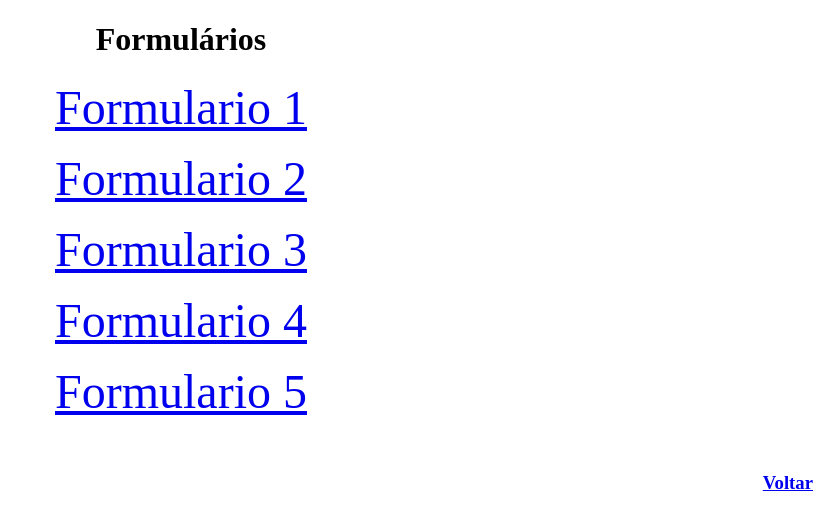
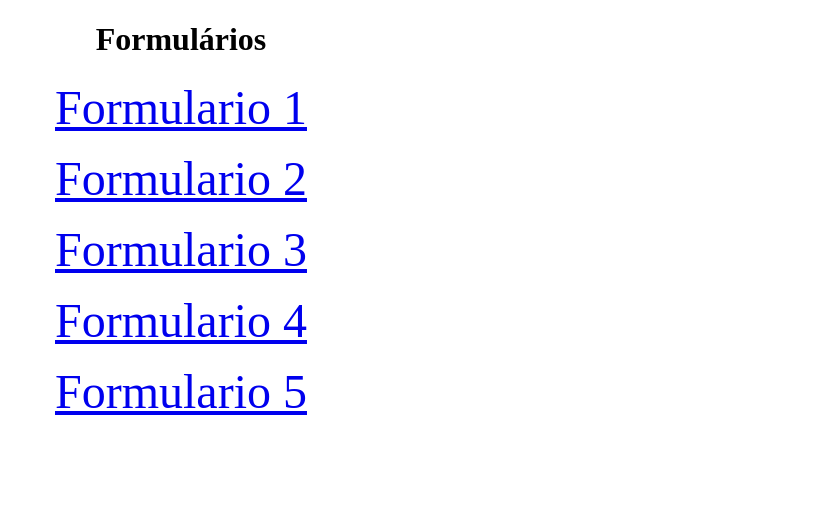
Before and after one commit to pedro156400/atividade3, a plain HTML site: page index.html in a window 1280 px wide. Shown: the whole page, without its empty margins (459-1280 px from the left). Drawn offline with Linux system fonts and the light colour scheme.

Commit message:
Update index.html

```diff
--- a/index.html
+++ b/index.html
@@ -21,6 +21,5 @@
     <p>
       <center><font size="7"><a href="for5.html">Formulario 5</a></font>
     </p><br>
-    <h3><p align = "right"><a href = "https://pedro156400.github.io/atividades/" title = "Voltar para a aba principal">Voltar</a></p></h3>
   </body>
   </HTML>
```
